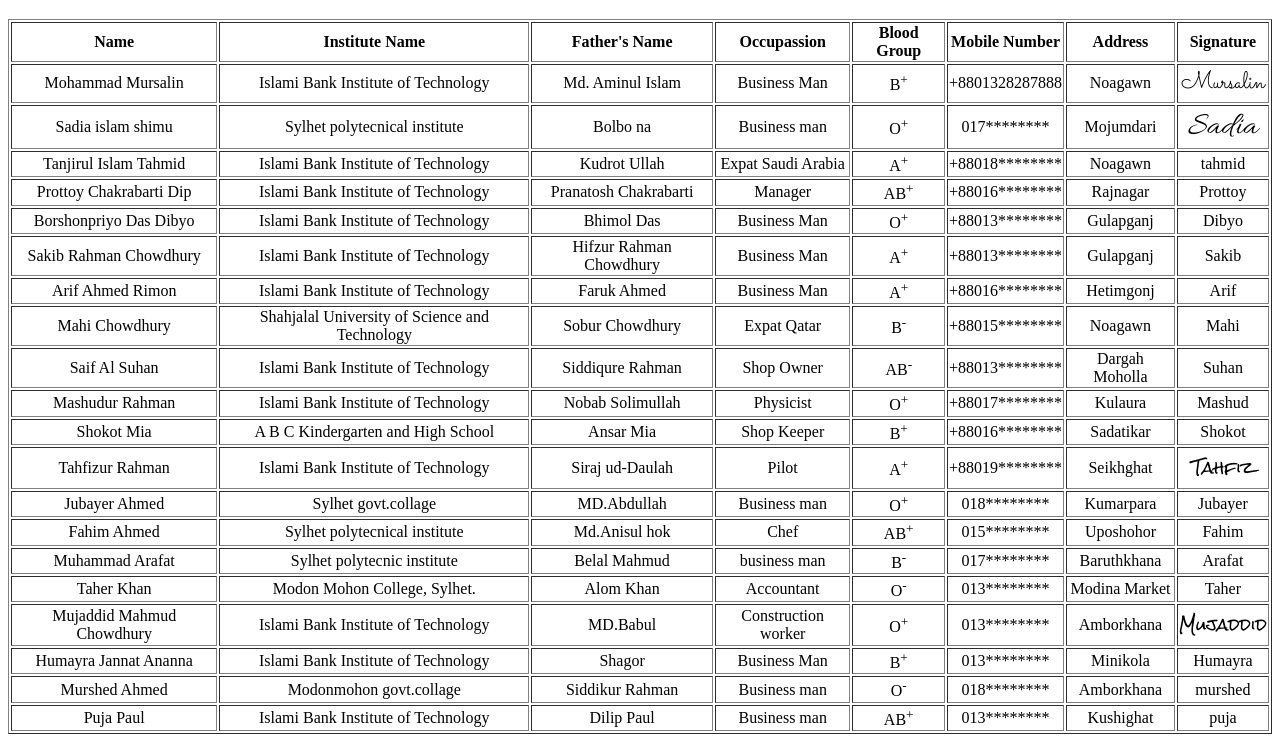
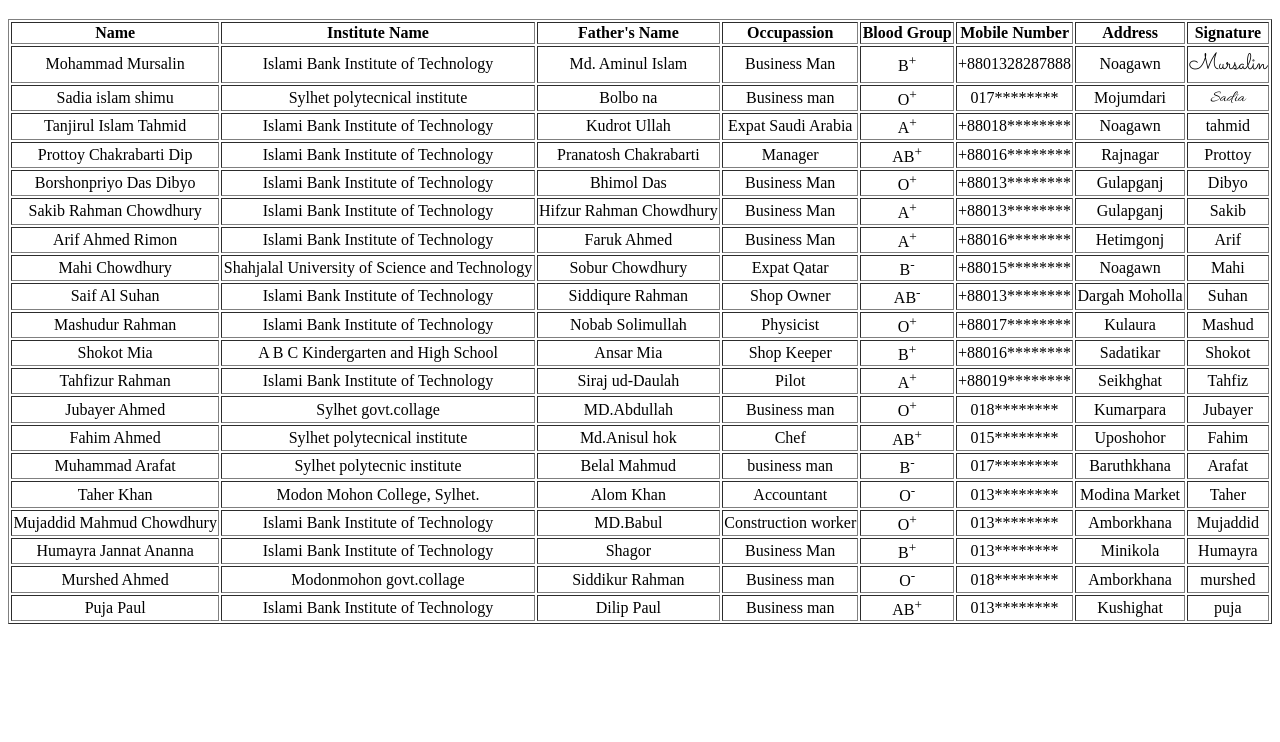
Before and after one commit to mursalin2250/html-portfolio, a plain HTML site: page index.html in a window 1280 px wide. Shown: the part 61-803 px from the top of the page. Drawn offline with Linux system fonts and the light colour scheme; a web font is replaced by a local one.

Commit message:
Update index.html

```diff
--- a/index.html
+++ b/index.html
@@ -46,7 +46,7 @@
             <td>B<sup>+</sup></td>
             <td>+8801328287888</td>
             <td>Noagawn</td>
-            <td style="font-family: Sacramento; font-size: 1.5rem;">Mursalin</td>
+            <td style="font-family: Sacramento; font-size: 1.4rem;">Mursalin</td>
         </tr>
         <tr>
         <td>Sadia islam shimu</td>
@@ -56,7 +56,7 @@
         <td>O<sup>+</sup></td>
         <td>017********</td>
         <td>Mojumdari</td>
-        <td style="font-family: allura;font-size:xx-large;">Sadia</td>
+        <td style="font-family: allura;font-size:1,4rem;">Sadia</td>
         </tr>
         <tr>
             <td>Tanjirul Islam Tahmid</td>
@@ -156,7 +156,7 @@
             <td>A<sup>+</sup></td>
             <td>+88019********</td>
             <td>Seikhghat</td>
-            <td style="font-family: Rock Salt;">Tahfiz</td>
+            <td class="font">Tahfiz</td>
         </tr>
         <tr>
             <td>Jubayer Ahmed</td>
@@ -206,7 +206,7 @@
             <td>O<sup>+</sup></td>
             <td>013********</td>
             <td>Amborkhana</td>
-            <td style="font-family: Rock Salt;">Mujaddid</td>
+            <td class="font">Mujaddid</td>
         </tr>
         <tr>
             <td>Humayra Jannat Ananna</td>
```
